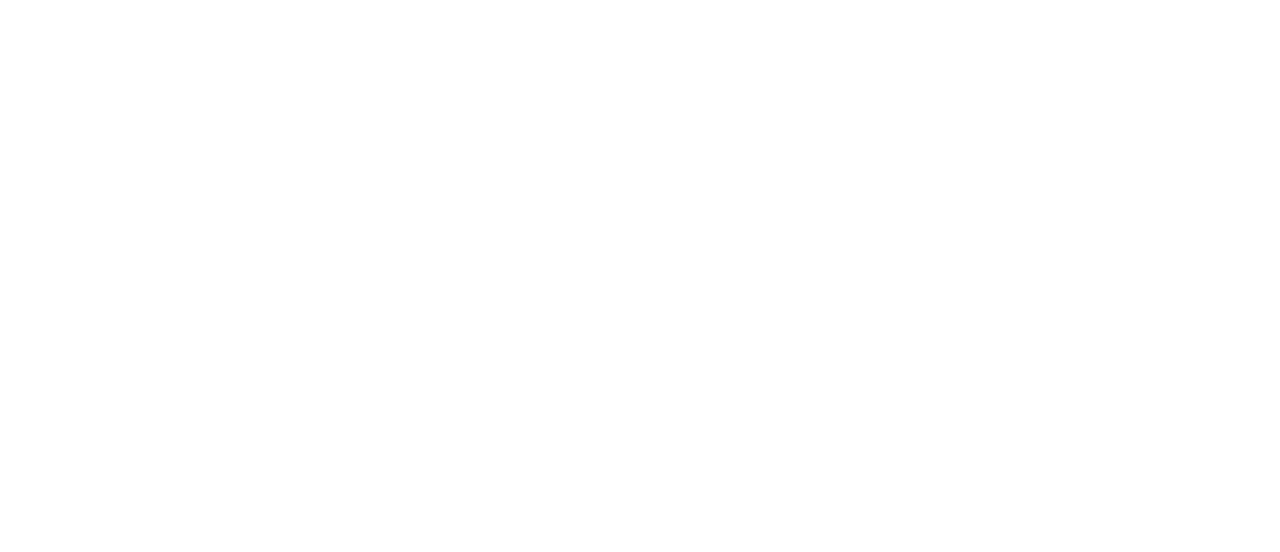
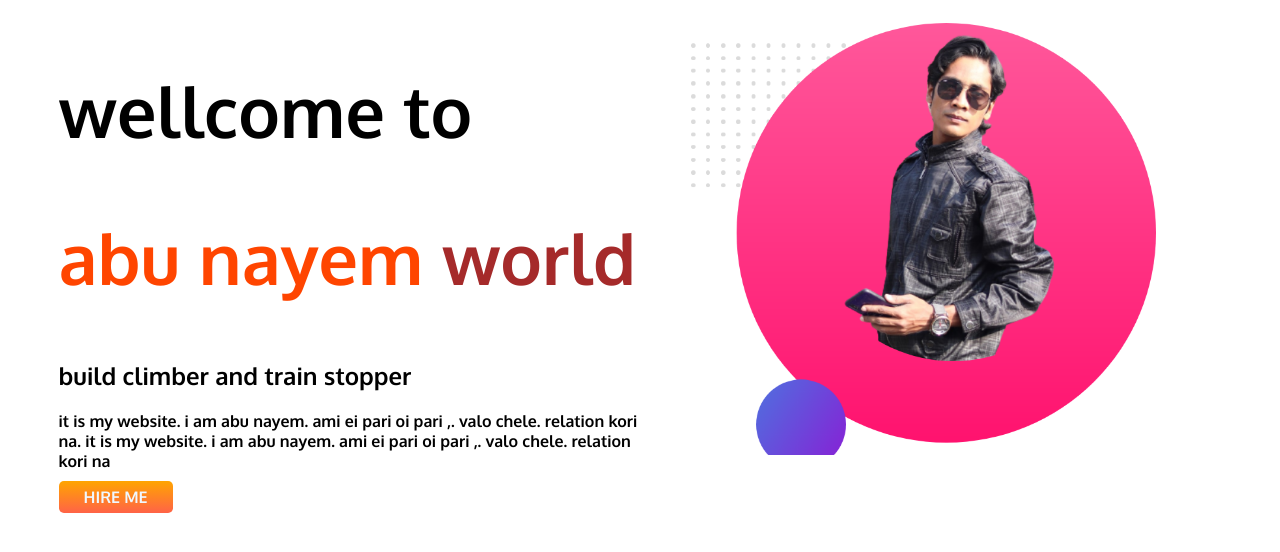
Before and after one commit to nayem-it/abu-nayem, a plain HTML site: page index.html in a window 1280 px wide. Drawn offline with Linux system fonts and the light colour scheme.

Commit message:
mywebsite

```diff
--- a/index.html
+++ b/index.html
@@ -5,9 +5,26 @@
     <meta http-equiv="X-UA-Compatible" content="IE=edge">
     <meta name="viewport" content="width=device-width, initial-scale=1.0">
     <title>abu-nayem new portfolio</title>
+    <link rel="preconnect" href="https://fonts.googleapis.com">
+    <link rel="preconnect" href="https://fonts.gstatic.com" crossorigin>
+    <link href="https://fonts.googleapis.com/css2?family=Libre+Baskerville:wght@400;700&family=Oxygen:wght@700&display=swap" rel="stylesheet">
+
     <link rel="stylesheet" href="style2.css">
 </head>
 <body>
+   <section>
+     <div class="half">
+        <h1>wellcome to</h1>
+        <h1 class="orange-color">abu nayem <span class="span-color"> world</span></h1>
+        <h2> build climber and train stopper</h2>
+        <p> it is my website. i am abu nayem. ami ei pari oi pari ,. valo chele. relation kori na.
+            it is my website. i am abu nayem. ami ei pari oi pari ,. valo chele. relation kori na </p>
+            <a class="button" target="_blank" href="https://www.linkedin.com/in/abu-nayem-md-fakhrul-islam-060a1619a/"> HIRE ME </a>
+    </div>
 
+     <div class="half">
+        <image src="images/my-bg2.png" alt="this is abu nayem image">
+    </div>
+   </section>
 </body>
 </html>
--- a/style2.css
+++ b/style2.css
@@ -0,0 +1,31 @@
+body{
+    font-family: 'Oxygen', sans-serif;
+}
+h1{
+    font-size: 70px;
+}
+.orange-color{
+    color:orangered;
+}
+.span-color{
+    color:brown;
+}
+section{
+    display: flex;
+}
+.half{
+    width: 75%;
+    padding-left:04%;;
+}
+.half img{
+    width:80%;
+
+}
+.button{
+    text-decoration: none;
+    background-image: linear-gradient(orange,tomato);
+    padding: 06px 25px;
+    color:aliceblue;
+    font-weight:700;
+    border-radius: 4.90px;
+}
```
Also changed, not shown: images/dream-bg.png (added), images/exp-bg.png (added), images/jhankar.png (added), images/jhankar2.png (added), images/my-bg.png (added), images/my-bg2.png (added), images/top-banner.png (added).
